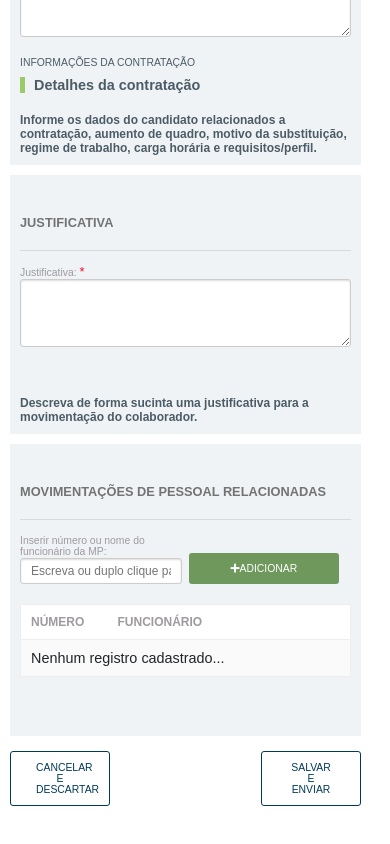
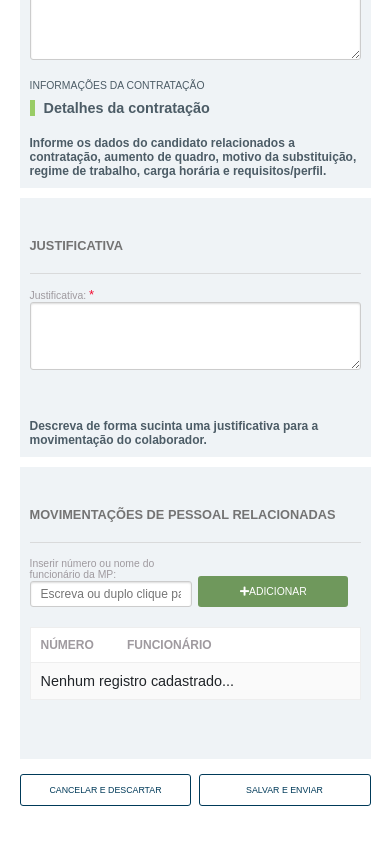
Before and after one commit to aacgn/tw, a plain HTML site: page index.html in a window 390 px wide. Shown: the part 1186-2030 px from the top of the page. Drawn offline with Linux system fonts and the light colour scheme.

Commit message:
Add files via upload

```diff
--- a/style/index.css
+++ b/style/index.css
@@ -113,7 +113,7 @@ body{
     box-shadow: 3px 2px 11px 0px rgba(0,0,0,.3);
     top: 50px;
     width: 17%;
-    height: 80%;
+    height: 100%;
 }
 
 .menu-hidden{
@@ -398,7 +398,6 @@ tbody td {
 /*Responsive*/
 
 @media only screen and (max-width: 600px) {
-
     .topnav-logo {
         width: 40%;
     }
@@ -406,7 +405,6 @@ tbody td {
     .topnav-button {
         width: 10%;
     }
-
 
     #user-name{
         display: none;
@@ -420,10 +418,6 @@ tbody td {
         width: 40%;
     }
 
-    .main-content {
-        margin: 60px 20px 0px 10px;
-    }
-
     .main-content > h1 {
         width: 50%;
         word-wrap: break-word;
@@ -433,23 +427,26 @@ tbody td {
         flex-direction: column;
     }
 
-    .box > .box-info {
+    .box-info {
         width: 100%;
         padding: 10px;
     }
 
-    .box > .box-input {
+    .box-input {
         width: 100%;
         margin-top: 30px;
         padding: 10px;
     }
 
-    .box-input form button{
+    .box-button button{
         font-size: 0.55rem;
+        width: 50%;
+        flex-grow: 0;
+        flex-shrink: 0;
+        flex-basis: 49%;
+        max-width: 49%;
     }
 
-    .box-button button {
-        width: 100px;
-    }
+
 
 }
```
